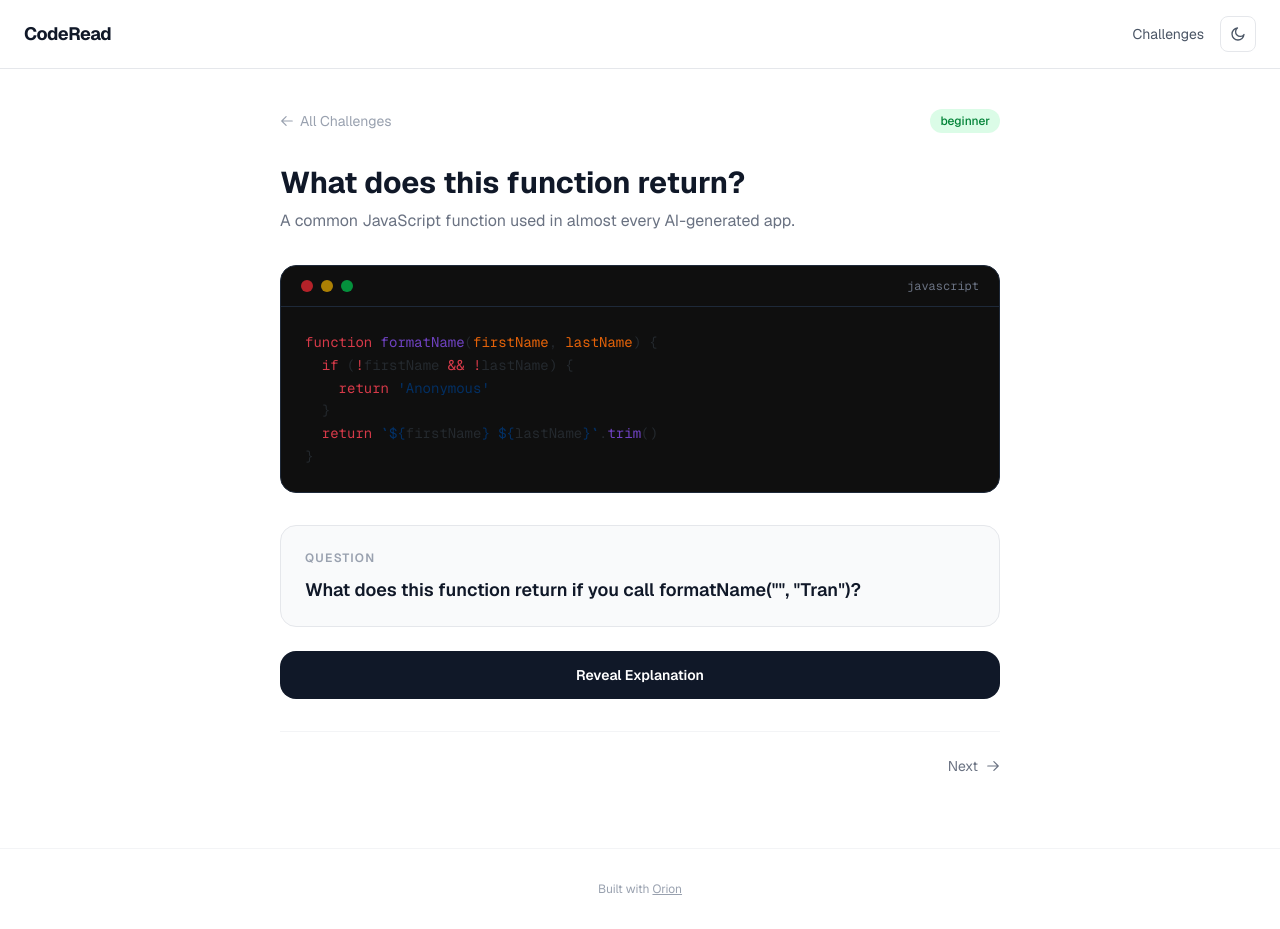
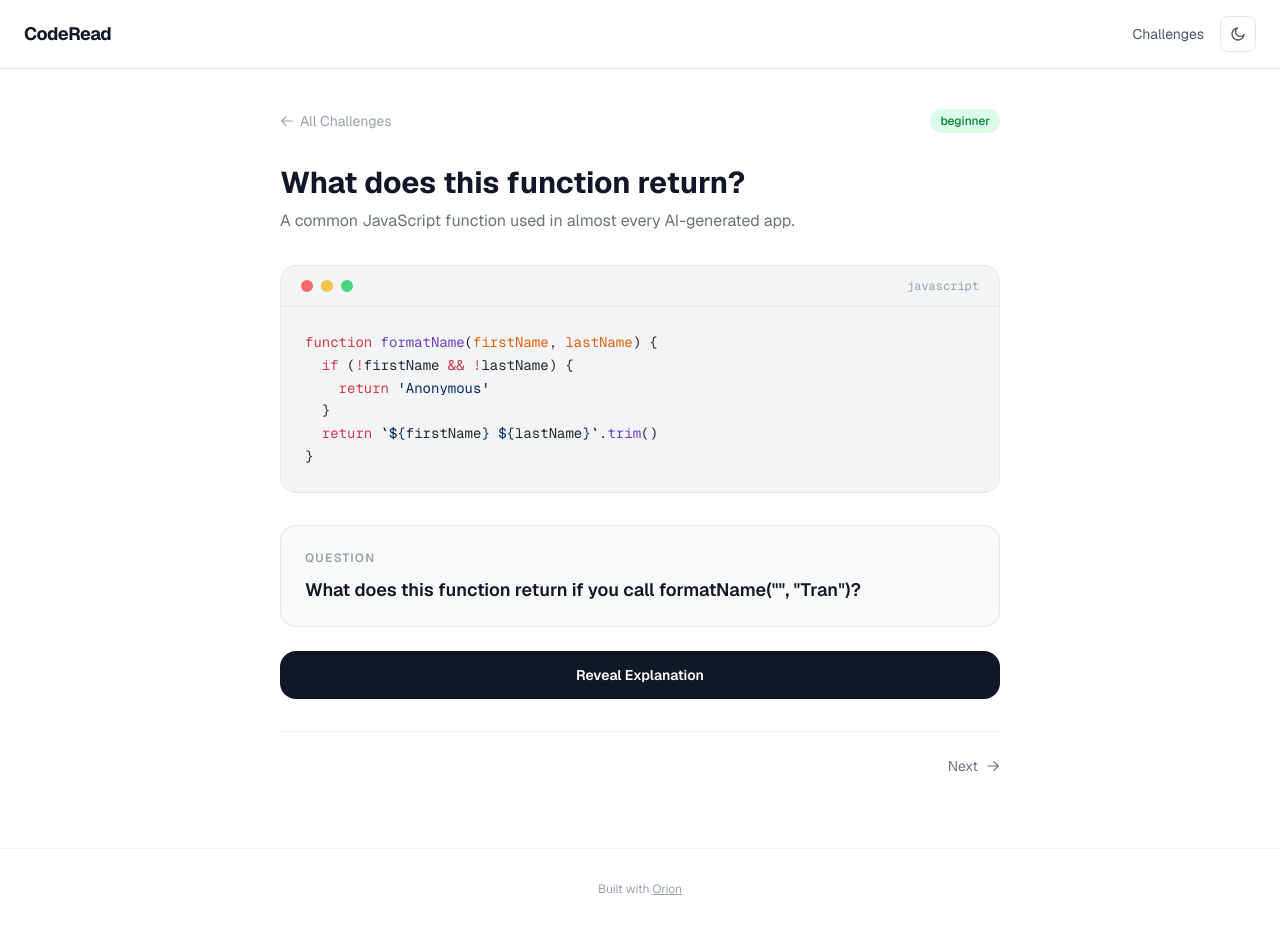
Before and after one commit to Phat1911/coderead, a Next.js app: page /challenges/1 in a window 1280 px wide. Built offline with nearby package versions, Linux system fonts and the light colour scheme.

Commit message:
fix: code block background and Shiki colors in light mode
- Light mode code block now uses gray-100 background instead of black
- Added !important to Shiki CSS variables to override inline styles
- Fixed header/border colors for both light and dark mode

Co-Authored-By: Orion <orion@meetorion.app>

```diff
--- a/app/globals.css
+++ b/app/globals.css
@@ -37,14 +37,15 @@ body {
 }
 
 /* Shiki dual-theme support */
-.shiki-wrapper .shiki {
+.shiki-wrapper .shiki,
+.shiki-wrapper pre {
   background: transparent !important;
 }
 
 .shiki-wrapper span {
-  color: var(--shiki-light);
+  color: var(--shiki-light) !important;
 }
 
 .dark .shiki-wrapper span {
-  color: var(--shiki-dark);
+  color: var(--shiki-dark) !important;
 }
--- a/components/challenge/ChallengeView.tsx
+++ b/components/challenge/ChallengeView.tsx
@@ -59,14 +59,14 @@ export default function ChallengeView({ challenge, prev, next, highlightedCode }
         <p className="text-gray-500 dark:text-gray-400 mb-8">{challenge.description}</p>
 
         {/* Code Block */}
-        <div className="bg-[#0f0f0f] dark:bg-[#080808] rounded-2xl overflow-hidden mb-8 border border-gray-800">
-          <div className="flex items-center justify-between px-5 py-3 border-b border-gray-800">
+        <div className="bg-gray-100 dark:bg-[#080808] rounded-2xl overflow-hidden mb-8 border border-gray-200 dark:border-gray-800">
+          <div className="flex items-center justify-between px-5 py-3 border-b border-gray-200 dark:border-gray-800">
             <div className="flex items-center gap-2">
               <span className="w-3 h-3 rounded-full bg-red-500/70" />
               <span className="w-3 h-3 rounded-full bg-yellow-500/70" />
               <span className="w-3 h-3 rounded-full bg-green-500/70" />
             </div>
-            <span className="text-xs text-gray-500 font-mono">{challenge.language}</span>
+            <span className="text-xs text-gray-400 dark:text-gray-500 font-mono">{challenge.language}</span>
           </div>
           <div
             className="shiki-wrapper p-6 overflow-x-auto text-sm leading-relaxed [&_pre]:!bg-transparent [&_code]:font-mono"
```
